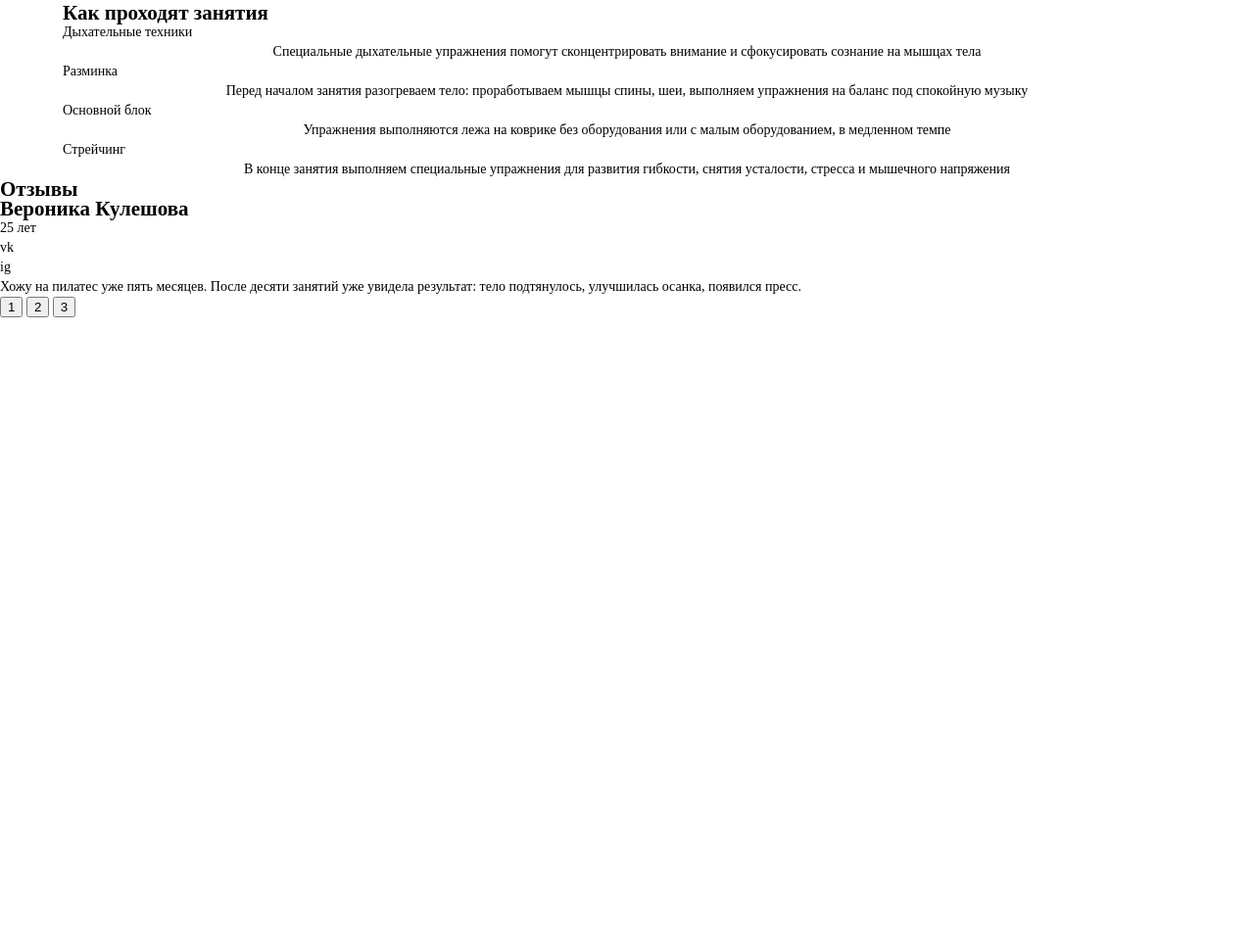
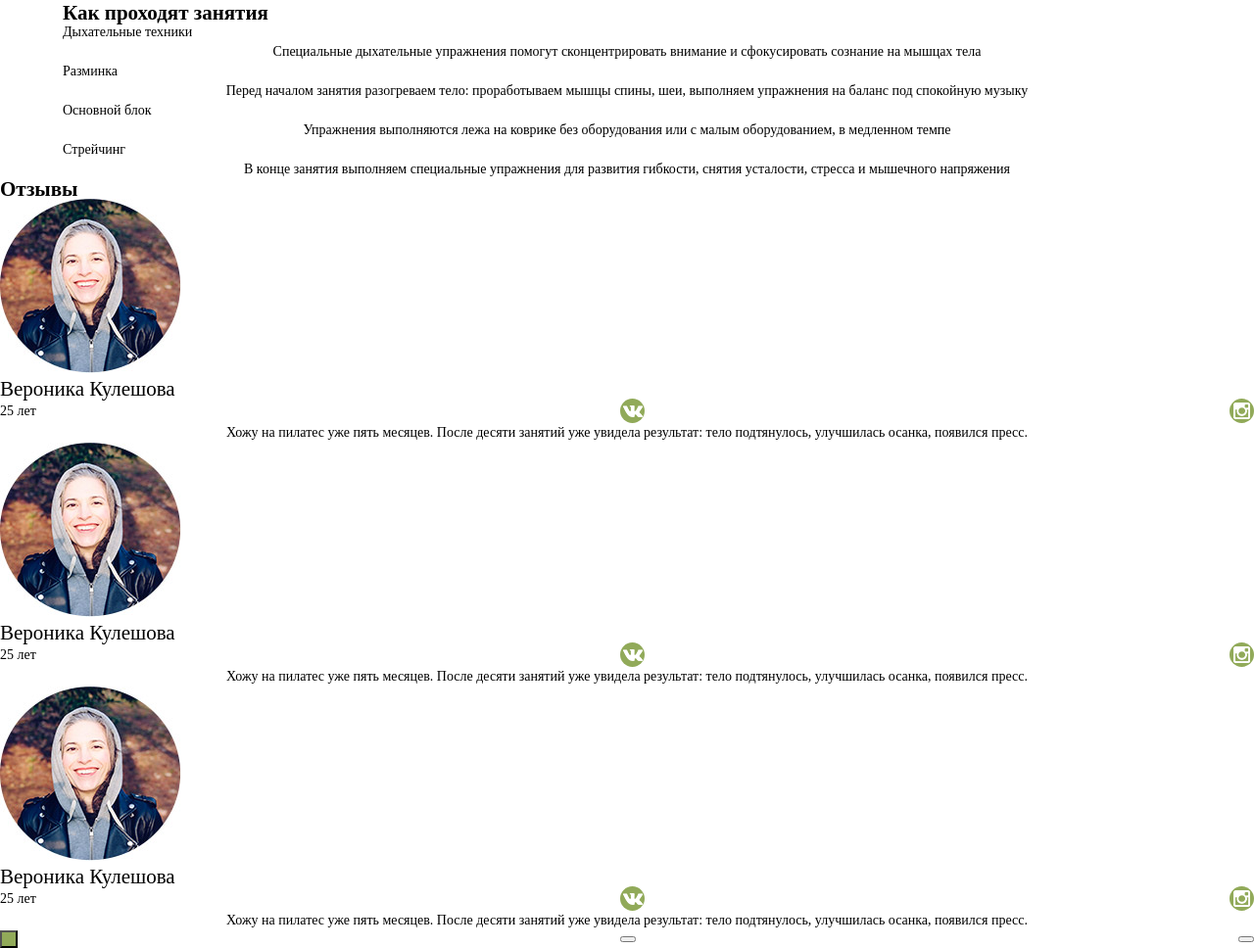
Before and after one commit to ElizavetaRogacheva/Pilates, a website: page app/index.html in a window 1280 px wide. Shown: the part 746-1714 px from the top of the page at 98% size. Before the commit the page ends 1070 px from the top, so only its background shows below. Drawn offline with nearby package versions, Linux system fonts and the light colour scheme; files that its build step writes are made by us from their sources.

Commit message:
comments section style mobile

```diff
--- a/app/css/comments-section.scss
+++ b/app/css/comments-section.scss
@@ -0,0 +1,118 @@
+.comments-section {
+}
+
+.comments-container {
+    @include phones {
+        width: 90%;
+        margin: 0 auto;
+    }
+}
+
+.comments-carousel__wrapper {
+    overflow: hidden;
+    width: 100%;
+}
+
+.comments-carousel__list {
+    @include phones {
+        display: flex;
+        width: 300%;
+    }
+}
+
+.comment-carousel__item {
+    width: 100%;
+    @include phones {
+        margin-bottom: rem(65px);
+    }
+}
+
+.comment-photo__block {
+    @include phones {
+        width: rem(98px);
+        height: rem(94px);
+        border-radius: 50%;
+        margin: 0 auto;
+        margin-bottom: rem(20px);
+
+        img {
+            width: rem(98px);
+            height: rem(94px);
+
+        }
+    }
+
+}
+
+.comment-title-name {
+    font-weight: normal;
+    @include phones {
+        font-size: rem(16px);
+        text-align: center;
+        margin-bottom: rem(12px);
+
+    }
+}
+
+.comment-info__block {
+    display: flex;
+    justify-content: space-between;
+    align-items: center;
+    @include phones {
+        width: 47%;
+        margin: 0 auto rem(30px);
+
+    }
+}
+
+.comments__text {
+    text-align: center;
+}
+
+.comment-social__link {
+    font-size: 0;
+    display: block;
+    background-color: #91aa59;
+    width: rem(25px);
+    height: rem(25px);
+    border-radius: 50%;
+    background-repeat: no-repeat;
+    background-position: center center;
+
+    &--vk {
+        background-image: url(../img/vk.png);
+    }
+
+    &--ig {
+        background-image: url(../img/instagram.png);
+    }
+}
+
+.carousel-nav {
+    display: flex;
+    justify-content: space-between;
+    align-items: center;
+    @include phones {
+        width: 21%;
+        margin: 0 auto;
+    }
+}
+
+.carousel__btn {
+    font-size: 0;
+    cursor: pointer;
+    @include phones {
+        width: rem(15px);
+        height: rem(15px);
+        border-radius: rem(20px);
+        background-color: #d5dec1;
+        border: none;
+    }
+}
+
+.active-btn {
+    width: rem(18px);
+    height: rem(18px);
+    background-color: #91aa59;
+
+}
--- a/app/index.html
+++ b/app/index.html
@@ -118,24 +118,50 @@
                 <div class="comments-carousel__wrapper">
                     <ul class="comments-carousel__list">
                         <li class="comment-carousel__item">
-                            <div class="comment-photo"></div>
+                            <div class="comment-photo__block"><img src="img/comment-desktop.jpg" alt=""></div>
                             <div class="comment-info">
                                 <h2 class="comment-title-name">Вероника Кулешова</h2>
                                 <div class="comment-info__block">
                                     <div class="comment-age">25 лет</div>
-                                    <div class="comment-vk">vk</div>
-                                    <div class="comment-ig">ig</div>
+                                    <a href="#" class="comment-social__link comment-social__link--vk">vk</a>
+                                    <a href="#" class="comment-social__link comment-social__link--ig">ig</a>
                                 </div>
                                 <div class="comments__text">
                                     Хожу на пилатес уже пять месяцев. После десяти занятий уже увидела результат: тело подтянулось, улучшилась осанка, появился пресс.
                                 </div>
                             </div>
                         </li>
-                        <li class="comment-carousel__item"></li>
-                        <li class="comment-carousel__item"></li>
+                        <li class="comment-carousel__item">
+                            <div class="comment-photo__block"><img src="img/comment-desktop.jpg" alt=""></div>
+                            <div class="comment-info">
+                                <h2 class="comment-title-name">Вероника Кулешова</h2>
+                                <div class="comment-info__block">
+                                    <div class="comment-age">25 лет</div>
+                                    <a href="#" class="comment-social__link comment-social__link--vk">vk</a>
+                                    <a href="#" class="comment-social__link comment-social__link--ig">ig</a>
+                                </div>
+                                <div class="comments__text">
+                                    Хожу на пилатес уже пять месяцев. После десяти занятий уже увидела результат: тело подтянулось, улучшилась осанка, появился пресс.
+                                </div>
+                            </div>
+                        </li>
+                        <li class="comment-carousel__item">
+                            <div class="comment-photo__block"><img src="img/comment-desktop.jpg" alt=""></div>
+                            <div class="comment-info">
+                                <h2 class="comment-title-name">Вероника Кулешова</h2>
+                                <div class="comment-info__block">
+                                    <div class="comment-age">25 лет</div>
+                                    <a href="#" class="comment-social__link comment-social__link--vk">vk</a>
+                                    <a href="#" class="comment-social__link comment-social__link--ig">ig</a>
+                                </div>
+                                <div class="comments__text">
+                                    Хожу на пилатес уже пять месяцев. После десяти занятий уже увидела результат: тело подтянулось, улучшилась осанка, появился пресс.
+                                </div>
+                            </div>
+                        </li>
                     </ul>
                     <div class="carousel-nav">
-                        <button class="carousel__btn">1</button>
+                        <button class="carousel__btn active-btn">1</button>
                         <button class="carousel__btn">2</button>
                         <button class="carousel__btn">3</button>
                     </div>
```
